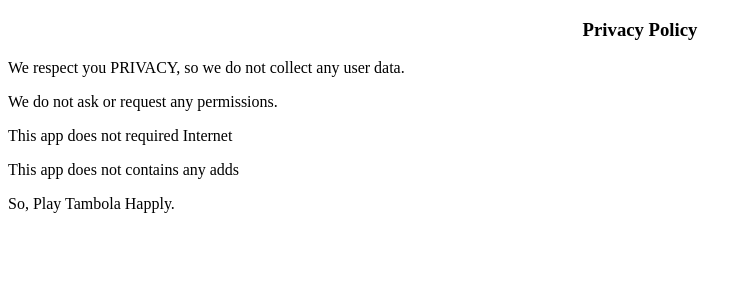
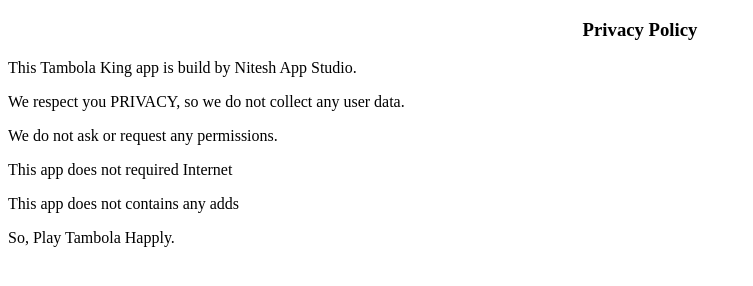
Before and after one commit to nitapps/nitapps.github.io, a plain HTML site: page tambola_king_privacy_policy.html in a window 1280 px wide. Shown: the whole page, without its empty margins (0-753 px from the left). Drawn offline with Linux system fonts and the light colour scheme.

Commit message:
Update tambola_king_privacy_policy.html
added app name and developer name

```diff
--- a/tambola_king_privacy_policy.html
+++ b/tambola_king_privacy_policy.html
@@ -6,6 +6,7 @@
 </head>
 <body>
 <h3 style="text-align:center">Privacy Policy</h3>
+<p>This Tambola King app is build by Nitesh App Studio.</p>
 <p>We respect you PRIVACY, so we do not collect any user data.</p>
 <p>We do not ask or request any permissions.</p>
 <p>This app does not required Internet</p>
```
